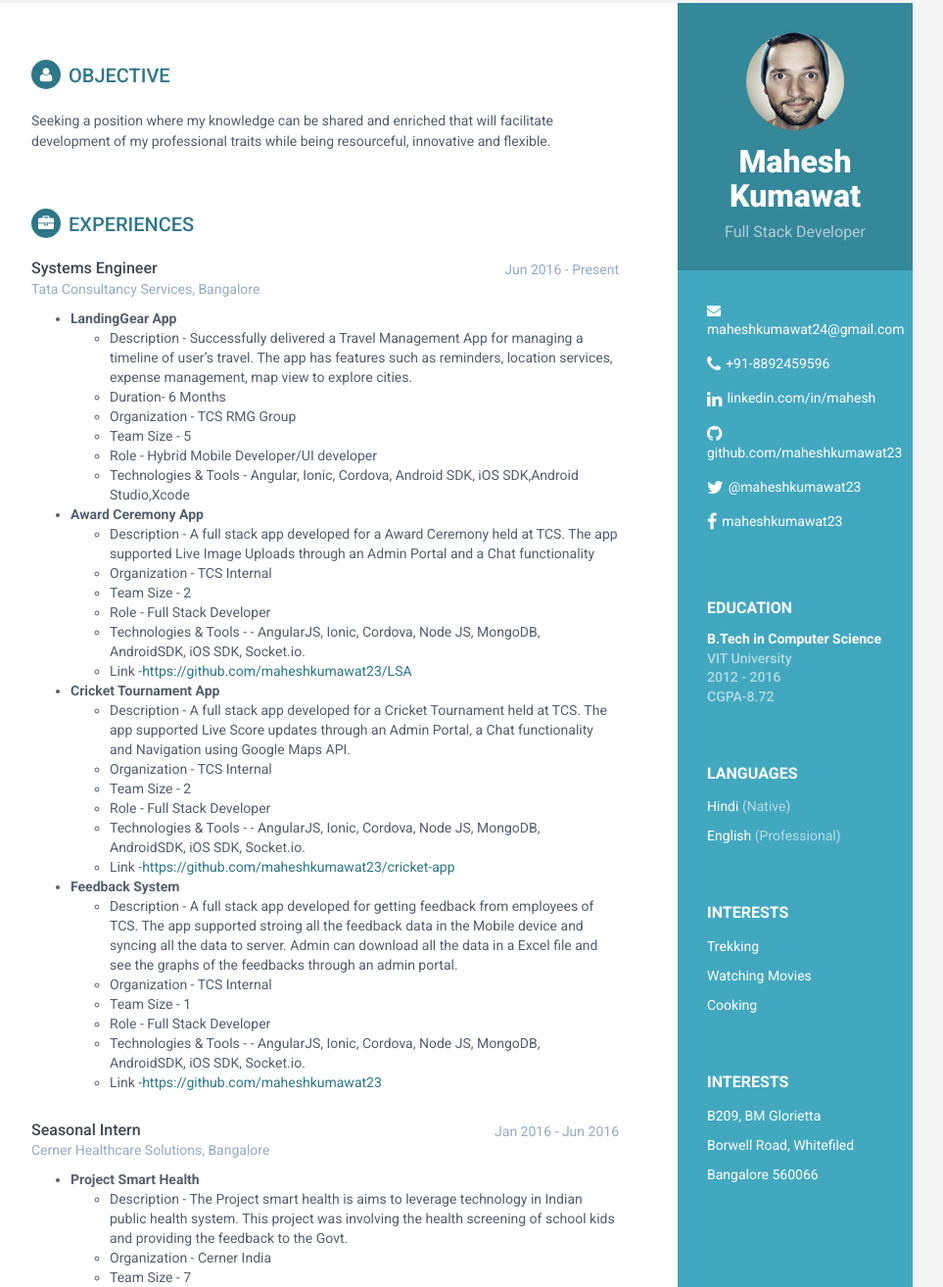
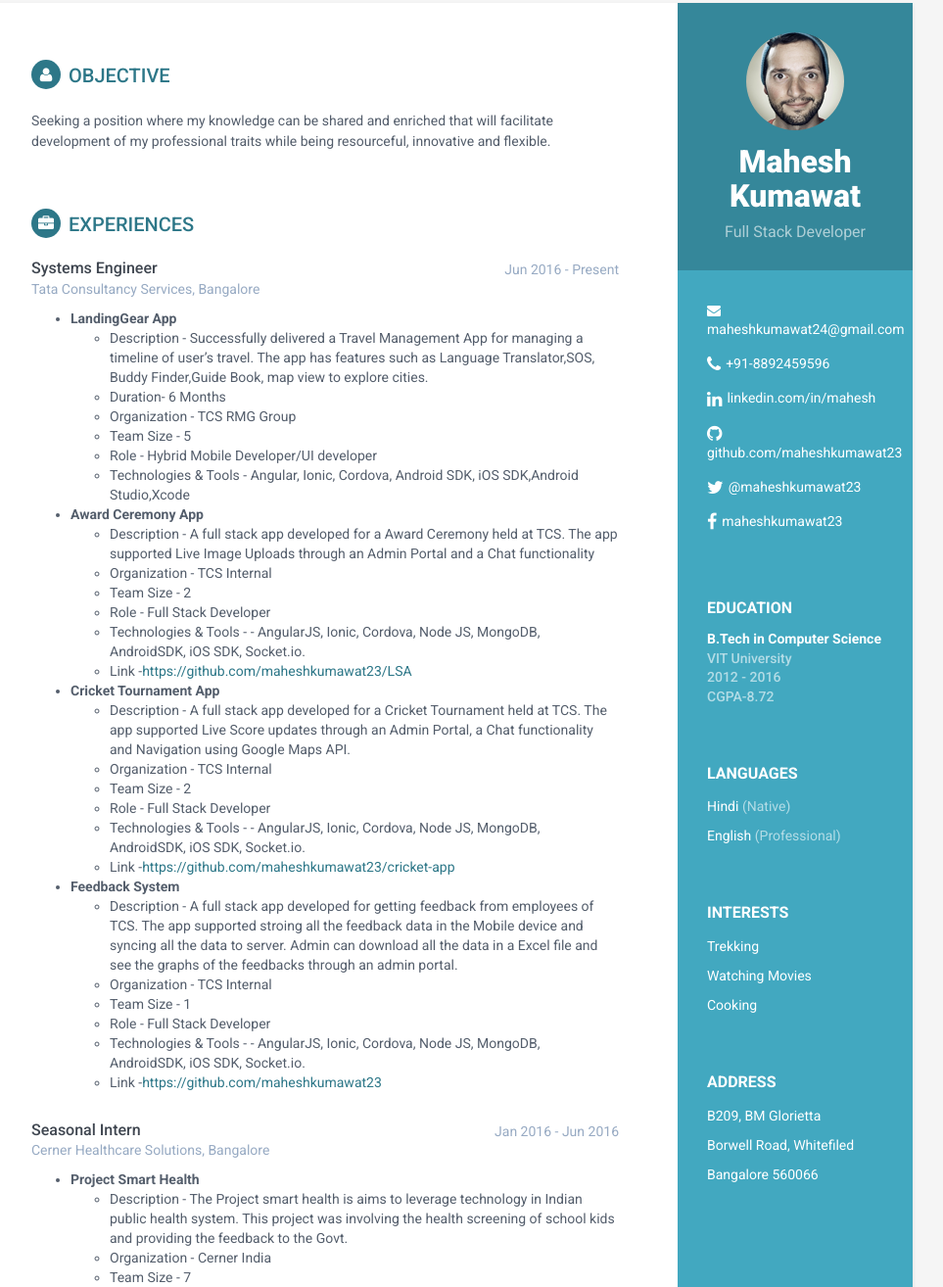
Before and after one commit to maheshkumawat23/maheshkumawat23.github.io, a plain HTML site: page index.html in a window 1280 px wide. Shown: the part 27-1341 px from the top of the page at 98% size, without its empty margins (188-1151 px from the left). Drawn offline with Linux system fonts and the light colour scheme.

Commit message:
Update index.html

```diff
--- a/index.html
+++ b/index.html
@@ -68,7 +68,7 @@
                 </ul>
             </div><!--//interests-->
             <div class="interests-container container-block">
-                <h2 class="container-block-title">Interests</h2>
+                <h2 class="container-block-title">Address</h2>
                 <ul class="list-unstyled interests-list">
                     <li>B209, BM Glorietta</li>
                     <li>Borwell Road, Whitefiled</li>
@@ -106,8 +106,7 @@
                         <li><b>LandingGear App</b>
                                         <ul>
                                             <li>Description - Successfully delivered a Travel Management App for managing a
-                                                timeline of user’s travel. The app has features such as reminders, location
-                                                services, expense management, map view to explore cities.
+                                                timeline of user’s travel. The app has features such as Language Translator,SOS, Buddy Finder,Guide Book, map view to explore cities.
                                             </li>
                                             <li>Duration- 6 Months</li>
                                             <li>Organization - TCS RMG Group</li>
```
